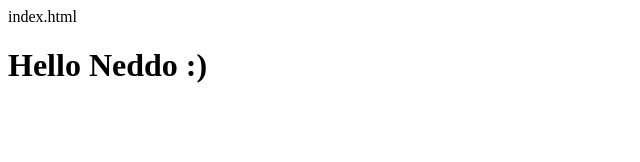
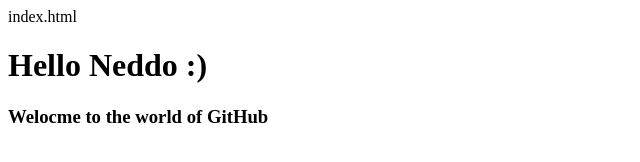
Before and after one commit to aineddo/example-repo, a plain HTML site: page index.html in a window 1280 px wide. Shown: the whole page, without its empty margins (0-640 px from the left). Drawn offline with Linux system fonts and the light colour scheme.

Commit message:
Third Commit

```diff
--- a/index.html
+++ b/index.html
@@ -2,3 +2,7 @@ index.html
 <h1>
 	Hello Neddo :)
 </h1>
+
+<h3>
+	Welocme to the world of GitHub
+</h3>
```
Also changed, not shown: 1 other file.
